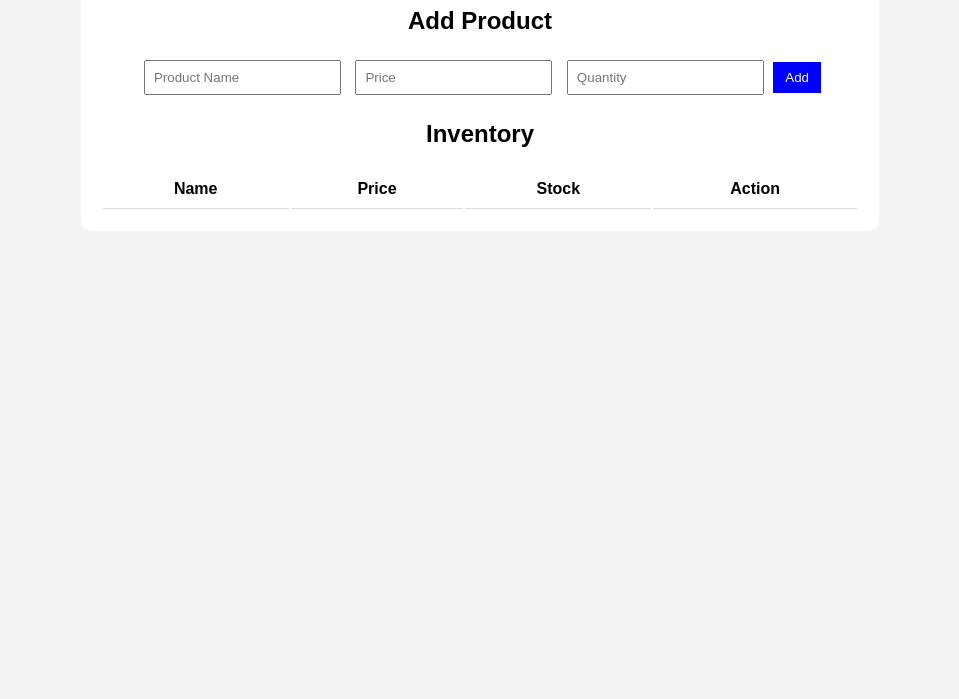
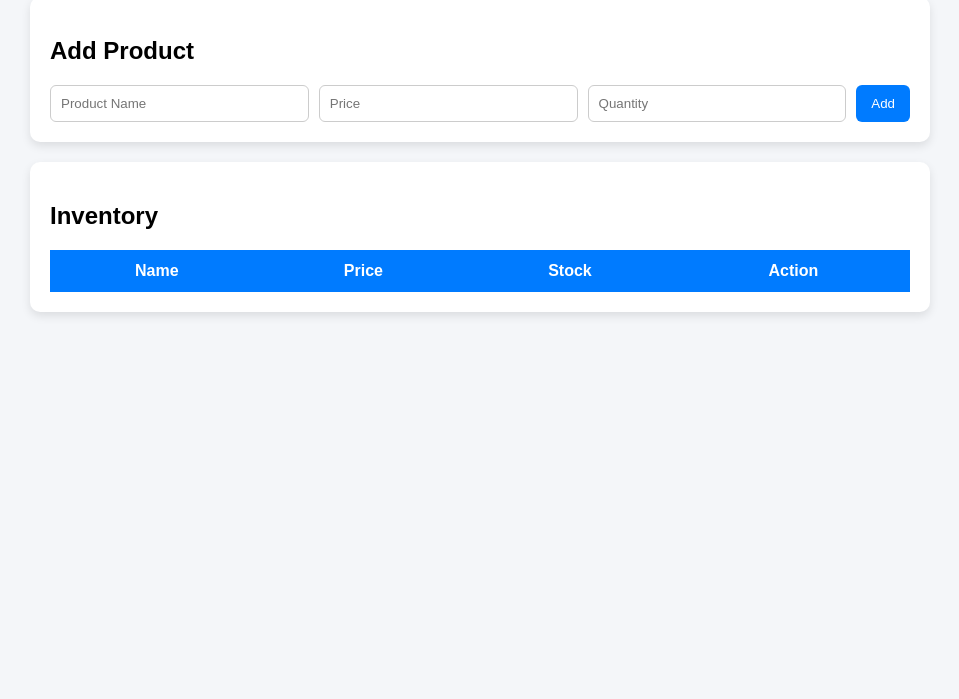
Before and after one commit to Spark77777/retail-store-system, a plain HTML site: page index.html in a window 1280 px wide. Shown: the part 101-800 px from the top of the page, without its empty margins (160-1119 px from the left). Drawn offline with Linux system fonts and the light colour scheme; files that its build step writes are made by us from their sources; no server answers.

Commit message:
Refactor CSS styles for improved layout and design

```diff
--- a/style.css
+++ b/style.css
@@ -1,36 +1,79 @@
 body {
-    font-family: Arial;
-    background: #f4f4f4;
-    text-align: center;
+    font-family: Arial, sans-serif;
+    background: #f4f6f9;
+    margin: 0;
 }
 
 .container {
-    width: 60%;
+    width: 90%;
+    max-width: 900px;
     margin: auto;
+    padding: 20px;
+}
+
+h1 {
+    text-align: center;
+    margin-bottom: 20px;
+}
+
+.card {
     background: white;
     padding: 20px;
+    margin-bottom: 20px;
     border-radius: 10px;
+    box-shadow: 0 4px 10px rgba(0,0,0,0.1);
+}
+
+.form {
+    display: flex;
+    gap: 10px;
+    flex-wrap: wrap;
 }
 
 input {
-    margin: 5px;
-    padding: 8px;
+    padding: 10px;
+    border-radius: 6px;
+    border: 1px solid #ccc;
+    flex: 1;
 }
 
 button {
-    padding: 8px 12px;
-    background: blue;
+    padding: 10px 15px;
+    background: #007bff;
     color: white;
     border: none;
+    border-radius: 6px;
     cursor: pointer;
+}
+
+button:hover {
+    background: #0056b3;
+}
+
+.sell-btn {
+    background: #28a745;
+}
+
+.sell-btn:hover {
+    background: #1e7e34;
 }
 
 table {
     width: 100%;
-    margin-top: 20px;
+    border-collapse: collapse;
+    margin-top: 10px;
+}
+
+th {
+    background: #007bff;
+    color: white;
 }
 
 th, td {
-    padding: 10px;
-    border-bottom: 1px solid #ddd;
+    padding: 12px;
+    text-align: center;
 }
+
+tr:nth-child(even) {
+    background: #f2f2f2;
+}
```
